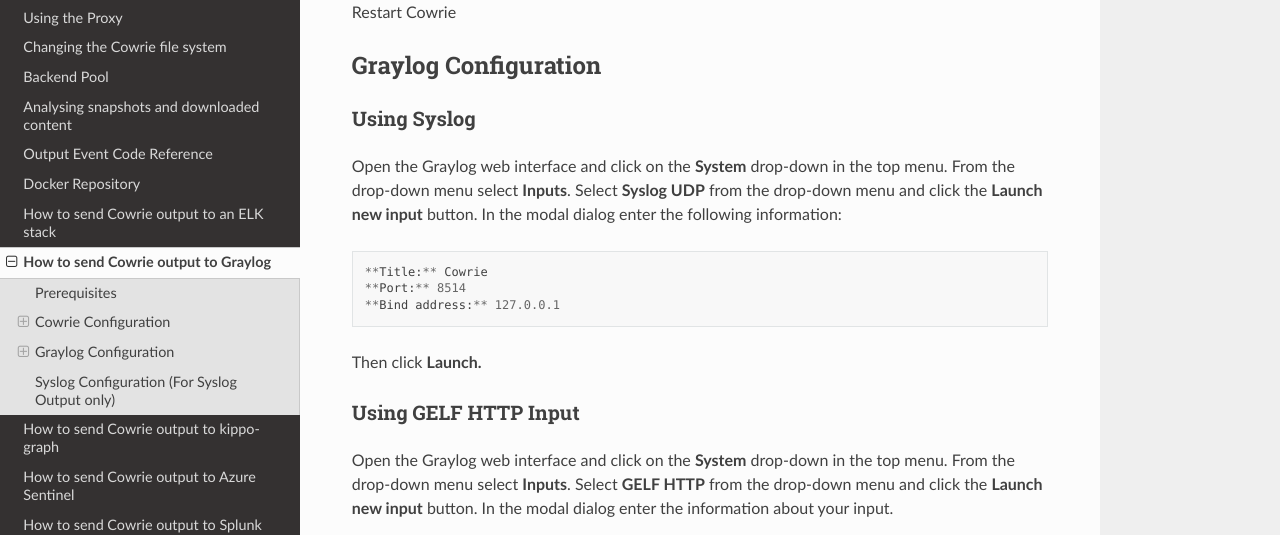
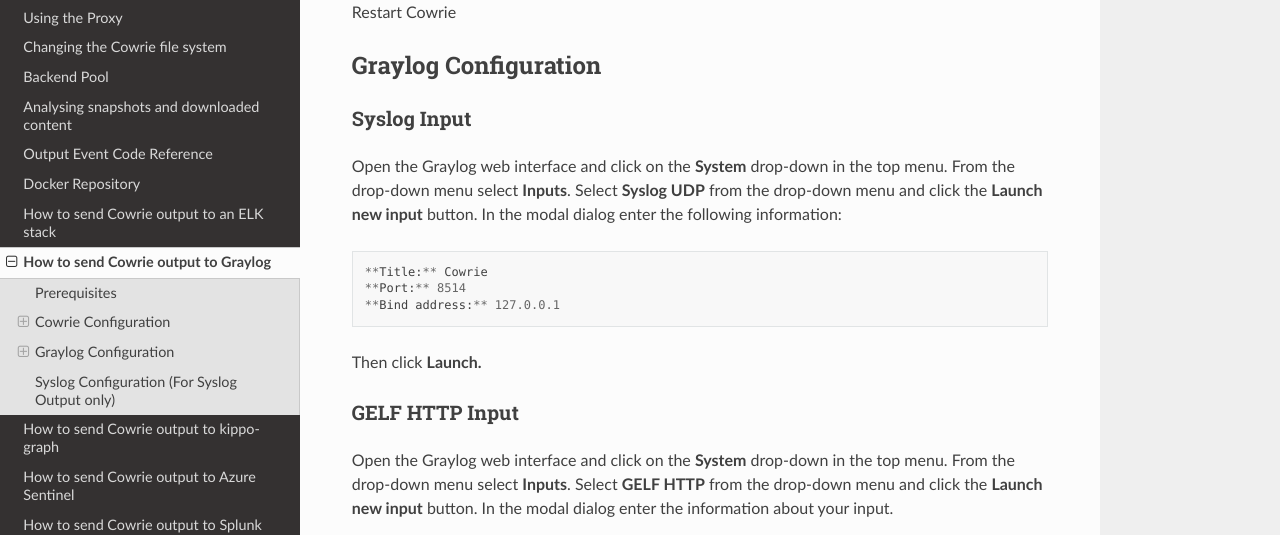
Before and after one commit to cowrie/cowrie, a Sphinx documentation site: the page built from docs/graylog/README.rst, in a window 1280 px wide and 900 px high, scrolled down 729 px. Shown: the part 155-690 px from the top of the window. Built offline with Sphinx 7.4.7 and the Read the Docs theme 2.0.0, drawn with Linux system fonts in a browser that asks for light colours; the version number could not be read and is left out.

```diff
--- a/docs/graylog/README.rst
+++ b/docs/graylog/README.rst
@@ -39,7 +39,7 @@ Restart Cowrie
 Graylog Configuration
 *********************
 
-Using Syslog
+Syslog Input
 ============
 
 Open the Graylog web interface and click on the **System** drop-down in the top menu. From the drop-down menu select **Inputs**. Select **Syslog UDP** from the drop-down menu and click the **Launch new input** button. In the modal dialog enter the following information::
@@ -50,8 +50,8 @@ Open the Graylog web interface and click on the **System** drop-down in the top
 
 Then click **Launch.**
 
-Using GELF HTTP Input
-=====================
+GELF HTTP Input
+===============
 
 Open the Graylog web interface and click on the **System** drop-down in the top menu. From the drop-down menu select **Inputs**. Select **GELF HTTP** from the drop-down menu and click the **Launch new input** button. In the modal dialog enter the information about your input.
 
```
Also changed, not shown: 1 other file.
